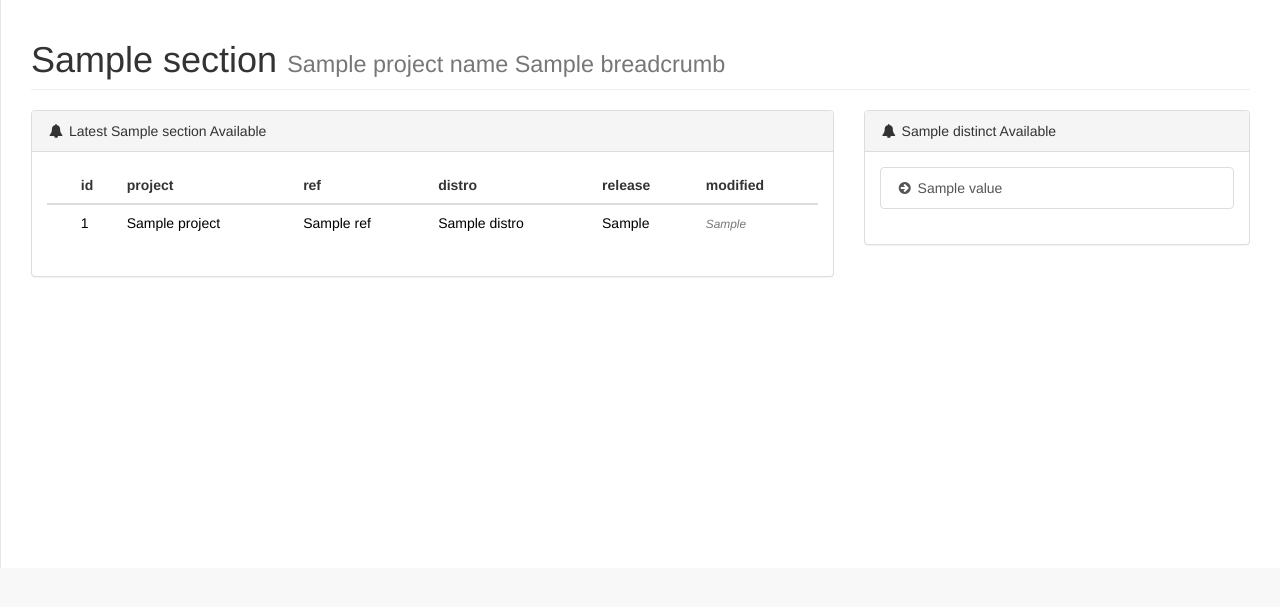
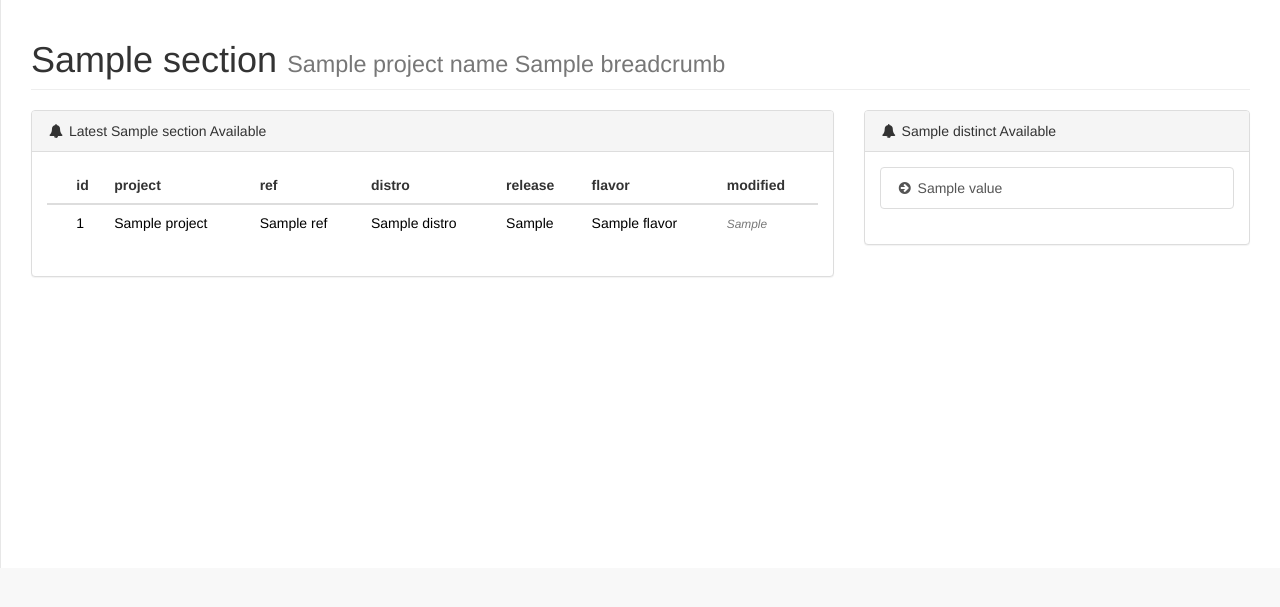
Before and after one commit to ceph/shaman, a Python web app: template shaman/templates/builds.html in a window 1280 px wide. Shown: the part 51-658 px from the top of the page. Run offline with Jinja, Linux system fonts and the light colour scheme; the template is opened without the code that fills it: most values are stand-ins (such as "Sample title", 1, 10 or a date in 2020); some libraries are stand-ins or nearby versions.

Commit message:
adds flavor as a column in the shaman UI
fixes: http://tracker.ceph.com/issues/17933

Signed-off-by: Andrew Schoen <aschoen@redhat.com>

```diff
--- a/shaman/templates/builds.html
+++ b/shaman/templates/builds.html
@@ -32,6 +32,7 @@
                                             <th>ref</th>
                                             <th>distro</th>
                                             <th>release</th>
+                                            <th>flavor</th>
                                             <th>modified</th>
                                         </tr>
                                     </thead>
@@ -67,6 +68,9 @@
                                     </td>
                                     <td>
                                       <a href="{{ b.get_url() }}">{{ b.distro_version }}</a>
+                                    </td>
+                                    <td>
+                                      <a href="{{ b.get_url() }}">{{ b.flavor }}</a>
                                     </td>
                                     <td>
                                       <a href="{{ b.get_url() }}">
```
